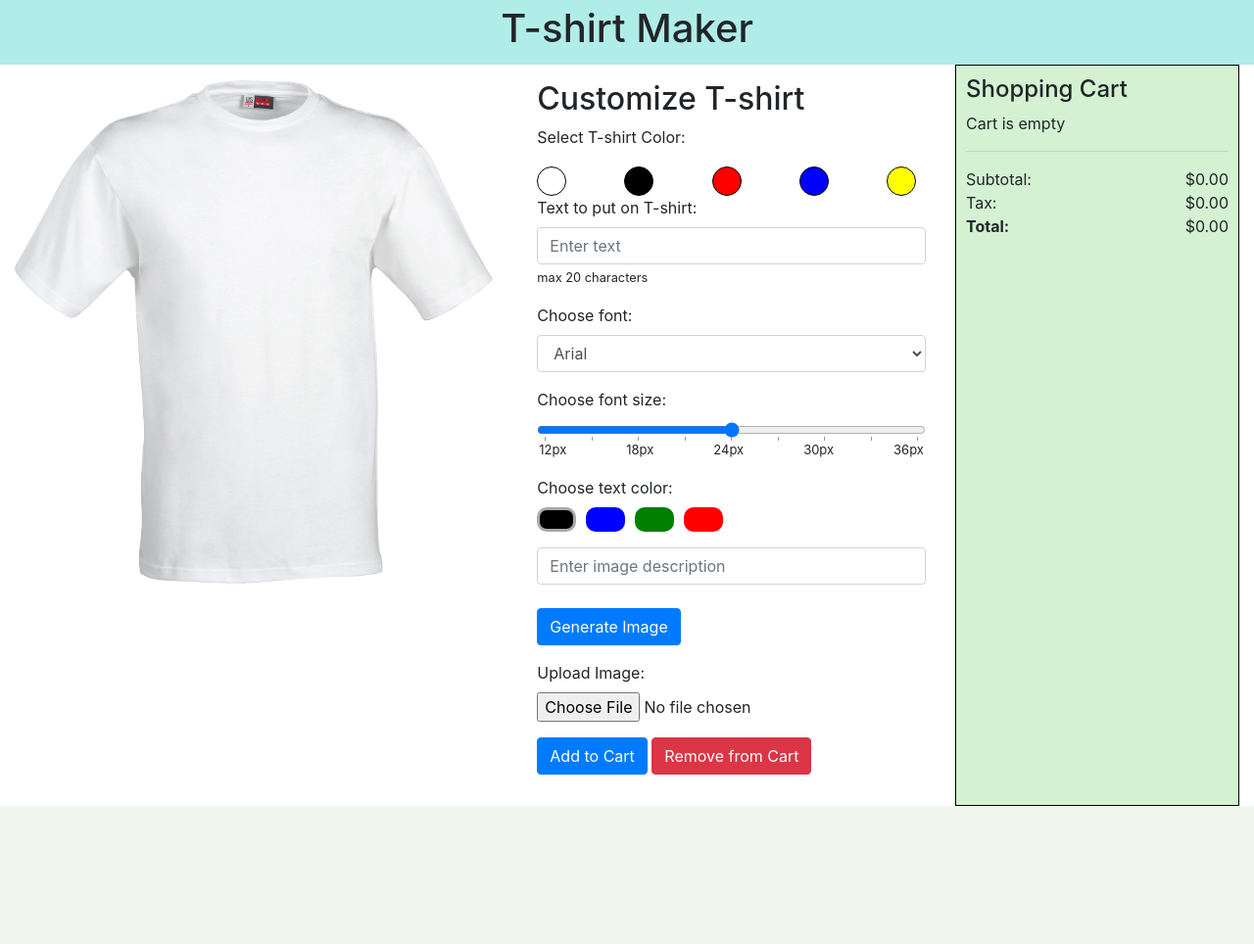
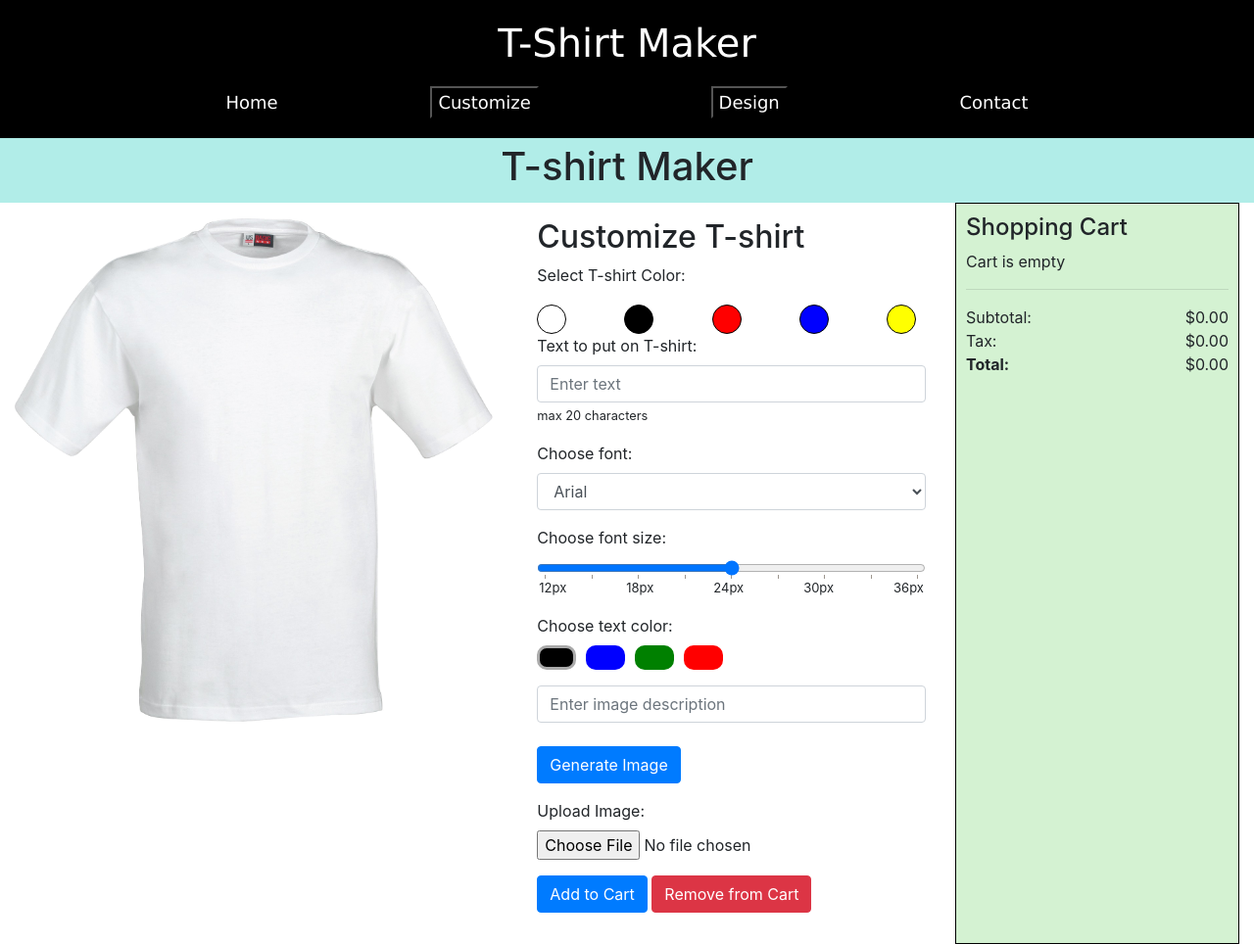
Before and after one commit to lakshita0808/t-shirt-design-maker, a plain HTML site: page newcustom.html in a window 1280 px wide. Shown: the whole page at 98% size. Before the commit the page ends 823 px from the top, so only its background shows below. Drawn offline with nearby package versions, Linux system fonts and the light colour scheme; files whose address does not match are found by name.

Commit message:
Update newcustom.html

```diff
--- a/newcustom.html
+++ b/newcustom.html
@@ -6,11 +6,41 @@
 	<title>Customizer</title>
 	<link rel="stylesheet" href="https://stackpath.bootstrapcdn.com/bootstrap/4.3.1/css/bootstrap.min.css" integrity="sha384-ggOyR0iXCbMQv3Xipma34MD+dH/1fQ784/j6cY/iJTQUOhcWr7x9JvoRxT2MZw1T" crossorigin="anonymous">
 	<link rel="stylesheet" type="text/css" href="customcss.css">
+	<link rel="stylesheet" type="text/css" href="responsive.css">
 	<script src="https://code.jquery.com/jquery-3.3.1.slim.min.js" integrity="sha384-q8i/X+965DzO0rT7abK41JStQIAqVgRVzpbzo5smXKp4YfRvH+8abtTE1Pi6jizo" crossorigin="anonymous"></script>
 	<script src="https://cdnjs.cloudflare.com/ajax/libs/popper.js/1.14.7/umd/popper.min.js" integrity="sha384-UO2eT0CpHqdSJQ6hJty5KVphtPhzWj9WO1clHTMGa3JDZwrnQq4sF86dIHNDz0W1" crossorigin="anonymous"></script>
 	<script src="https://stackpath.bootstrapcdn.com/bootstrap/4.3.1/js/bootstrap.min.js" integrity="sha384-JjSmVgyd0p3pXB1rRibZUAYoIIy6OrQ6VrjIEaFf/nJGzIxFDsf4x0xIM+B07jRM" crossorigin="anonymous"></script>
 </head>
 <body>
+	<header>
+        <h1>T-Shirt Maker</h1>
+        <nav>
+            <ul>
+                <li><a href="index.html" id="home">Home</a></li>
+                <li>
+                    <div class="dropdown">
+                        <button class="dropbtn">Customize</button>
+                        <div class="dropdown-content">
+                            <a href="newcustom.html">T-Shirt</a>
+                            <a href="customh.html">Hoodie</a>
+                        </div>
+                    </div>
+                </li>
+                <li>
+                    <div class="dropdown">
+                        <button class="dropbtn">Design</button>
+                        <div class="dropdown-content">
+                            <a href="design.html">T-Shirt</a>
+                            <a href="hoodiedesign.html">Hoodie</a>
+                            <a href="designjersey.html">Jersey</a>
+                        </div>
+                    </div>
+                </li>
+
+                <li><a href="contact.html" id="contact">Contact</a></li>
+            </ul>
+        </nav>
+    </header>
 	<div class="header">
 		<h1>T-shirt Maker</h1>
 	</div>
@@ -19,7 +49,7 @@
 
 
 			<div class="col-12 col-md-5 section py-3 tshirt">
-				<img id="tshirt-image" src="C:/Users/PC/Desktop/webathon/whitetshirt.png" />
+				<img id="tshirt-image" src="whitetshirt.png" />
 				<!-- This is the element that appears on top of the t-shirt -->
 				<div id="tshirt-preview" class="draggable-text"></div>
 			</div>
```
